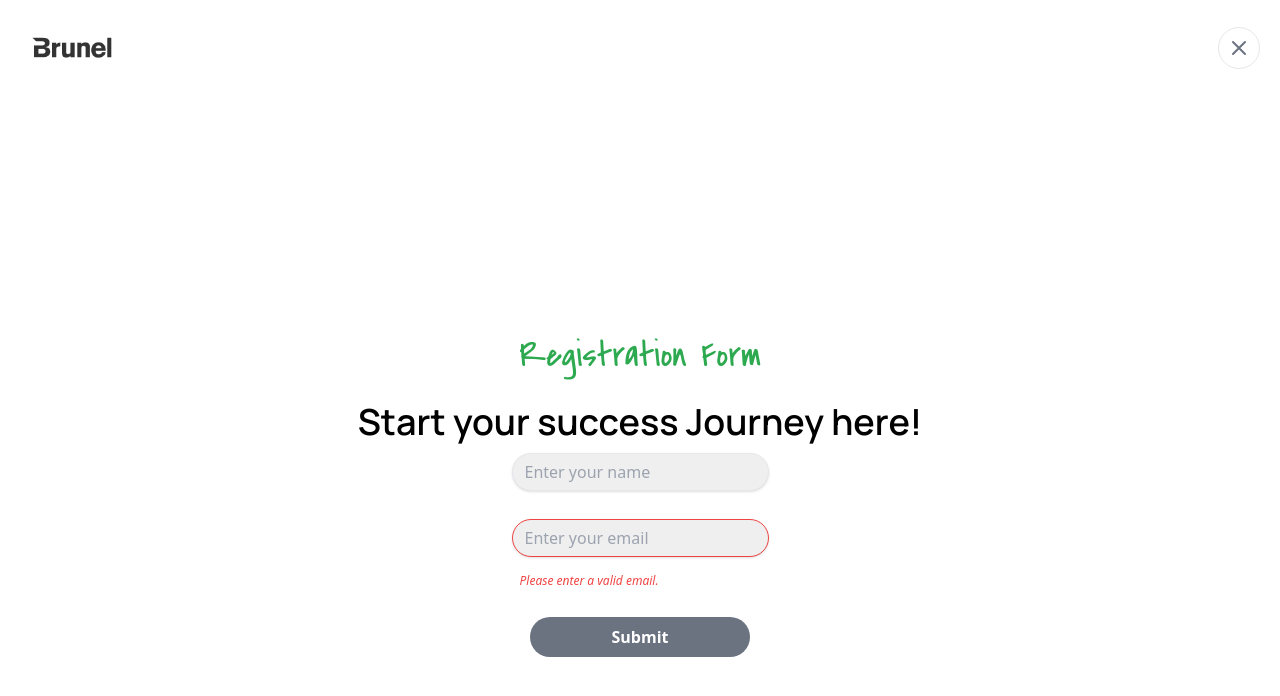
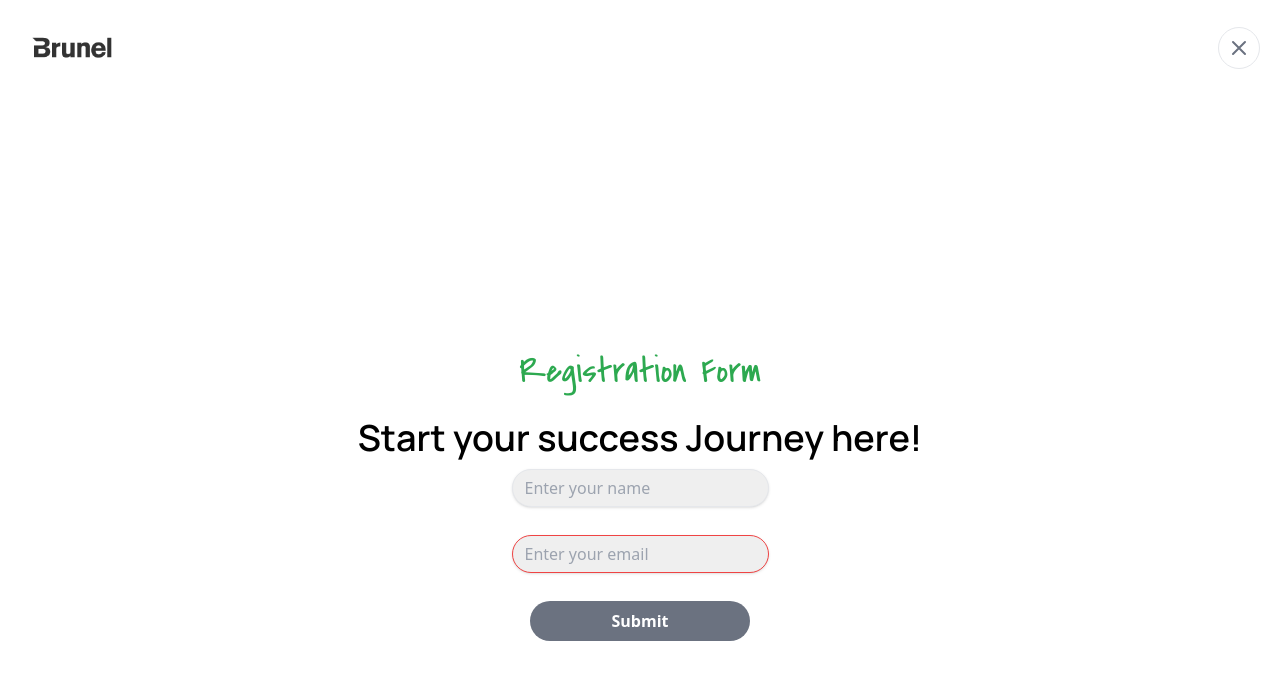
Before and after one commit to Aryankax/thence-react-internship-task, a React (Create React App) app: page /login in a window 1280 px wide. Shown: the top 696 px of the page. Built offline with nearby package versions, Linux system fonts and the light colour scheme.

Commit message:
Fixed email validity error

```diff
--- a/src/components/login.js
+++ b/src/components/login.js
@@ -18,11 +18,15 @@ function Login() {
   const handleEmailChange = (e) => {
     const newEmail = e.target.value;
     setEmail(newEmail);
-    // Check if email is valid
-    const isValid = /^[^\s@]+@[^\s@]+\.[^\s@]+$/.test(newEmail);
-    setIsValidEmail(isValid);
+    // Only validate email when input value changes
+    if (newEmail !== '') {
+      const isValid = /^[^\s@]+@[^\s@]+\.[^\s@]+$/.test(newEmail);
+      setIsValidEmail(isValid);
+    } else {
+      setIsValidEmail(false);
+    }
     // Check if form is valid
-    setIsFormValid(isValid && name !== '');
+    setIsFormValid(isValidEmail && name !== '');
   };
 
   const handleSubmit = (e) => {
@@ -36,7 +40,7 @@ function Login() {
     <div className="flex flex-col justify-center items-center gap-32">
       <nav>
         <LoginNav />
-      </nav>
+     </nav>
       <form onSubmit={handleSubmit} className="w-[588px] h-[538.22px] bg-white flex flex-col items-center justify-center">
         <div className='flex flex-col justify-center items-center '>
           <p className='font-CBYG text-[#2DA950] text-[36px] mb-2'>Registration Form</p>
@@ -63,7 +67,7 @@ function Login() {
             value={email}
             onChange={handleEmailChange}
           />
-          {!isValidEmail && <p className="text-red-500 text-xs italic ml-2 mt-4">Please enter a valid email.</p>}
+          {!isValidEmail && email !== '' && <p className="text-red-500 text-xs italic ml-2 mt-4">Please enter a valid email.</p>}
         </div>
         <div className="flex items-center justify-between">
           {isFormValid ? (
```
